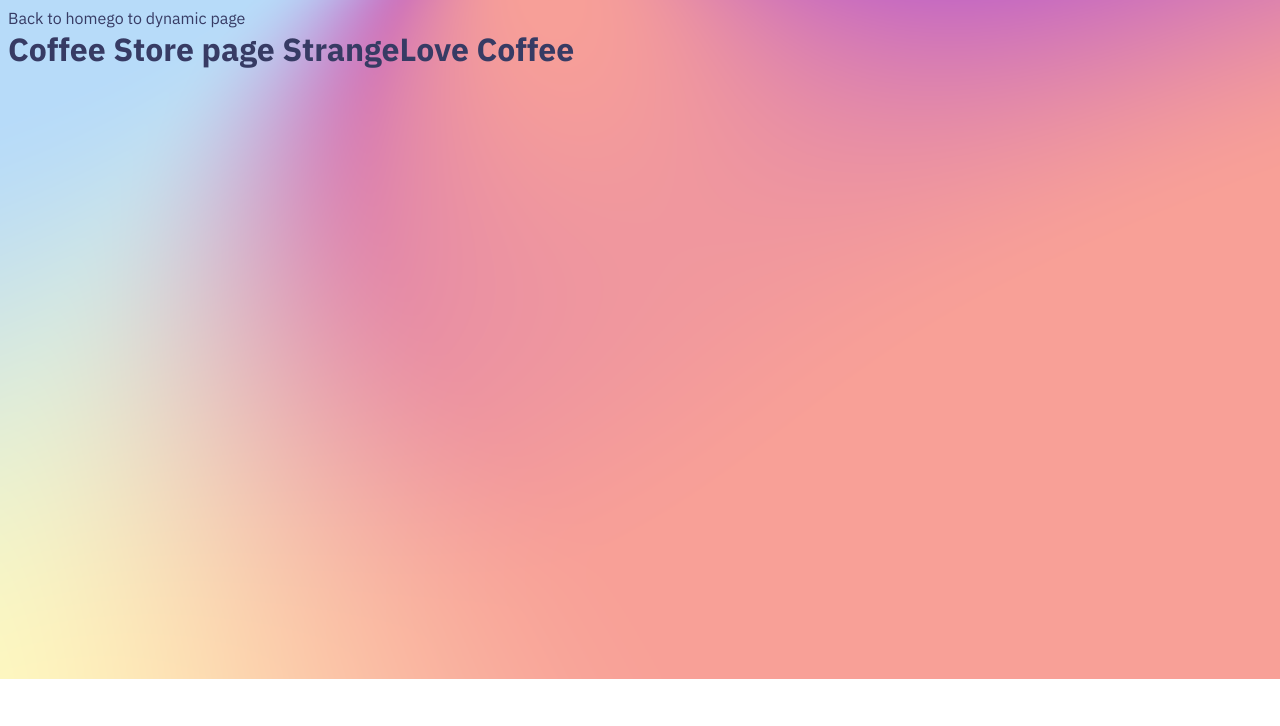
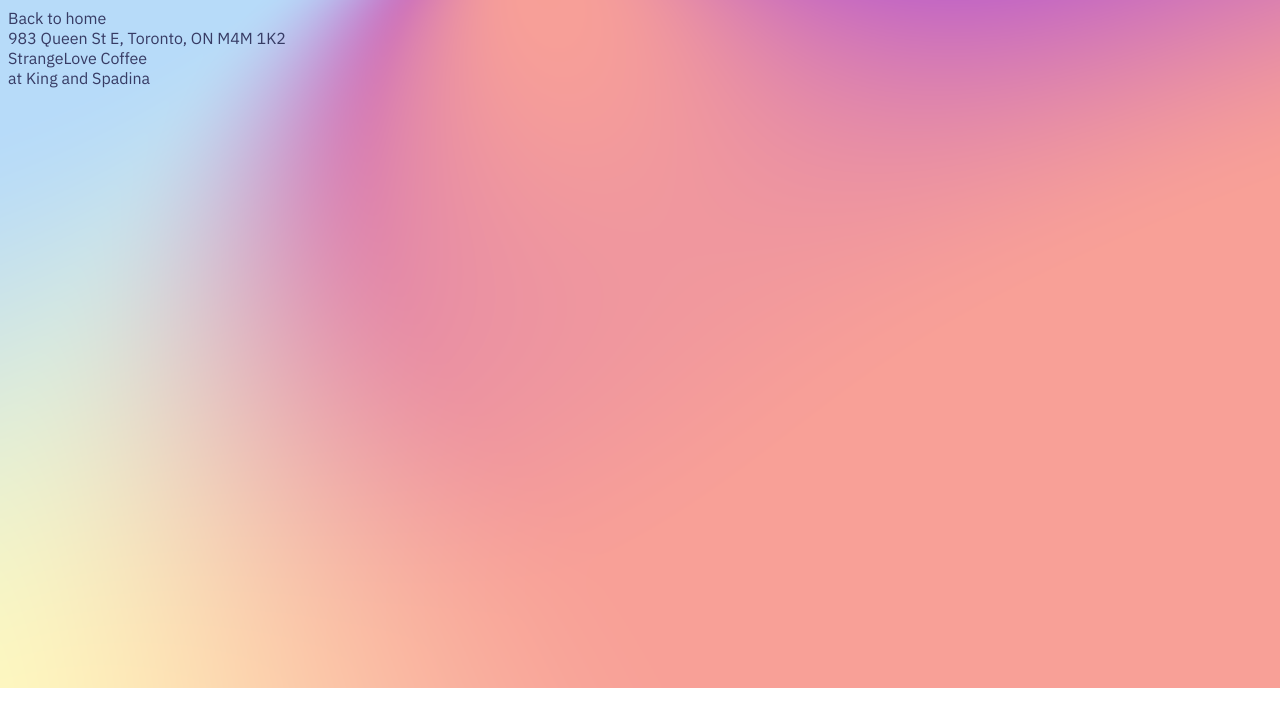
Before and after one commit to DanoBroz/discover-coffee-stores, a Next.js app: page /coffee-store/0 in a window 1280 px wide. Shown: the top 726 px of the page. Built offline with nearby package versions, Linux system fonts and the light colour scheme.

Commit message:
refactor the coffee store page

```diff
--- a/pages/coffee-store/[id].tsx
+++ b/pages/coffee-store/[id].tsx
@@ -20,14 +20,19 @@
 };
 
 export const getStaticPaths = async () => {
+    const paths = coffeeStoresData.map((coffeeStore) => ({
+        params: { id: coffeeStore.id.toString() },
+    }));
+
     return {
-        paths: [{ params: { id: "0" } }, { params: { id: "1" } }, ,],
+        paths,
         fallback: true,
     };
 };
 
 export default function CoffeeStore({ coffeeStore }: CoffeeStoreProps) {
     const { isFallback } = useRouter();
+    const { address, name, neighbourhood } = coffeeStore;
 
     if (isFallback) {
         return <div>Loading...</div>;
@@ -35,27 +40,17 @@
 
     return (
         <>
-            <Head>
-                <title>Coffee Connoisseur</title>
-                <meta
-                    name="description"
-                    content="Generated by create next app"
-                />
-                <meta
-                    name="viewport"
-                    content="width=device-width, initial-scale=1"
-                />
-                <link rel="icon" href="/favicon.ico" />
-            </Head>
-            <main>
+            <div>
+                <Head>
+                    <title>{name}</title>
+                </Head>
                 <Link href="/" legacyBehavior>
                     <a>Back to home</a>
                 </Link>
-                <Link href="/coffee-store/dynamic" legacyBehavior>
-                    <a>go to dynamic page</a>
-                </Link>
-                <h1>Coffee Store page {coffeeStore.name}</h1>
-            </main>
+                <p>{address}</p>
+                <p>{name}</p>
+                <p>{neighbourhood}</p>
+            </div>
         </>
     );
 }
```
